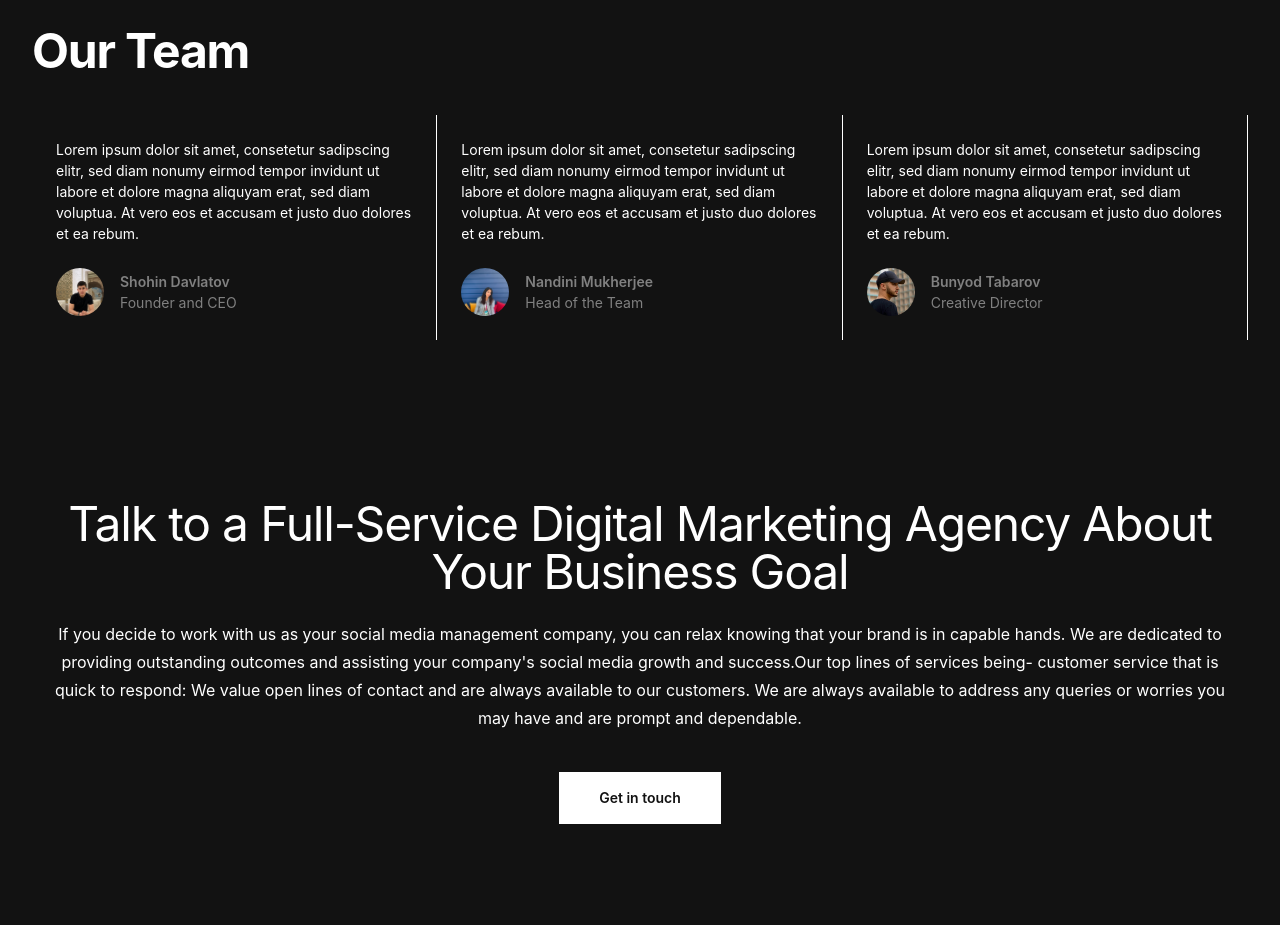
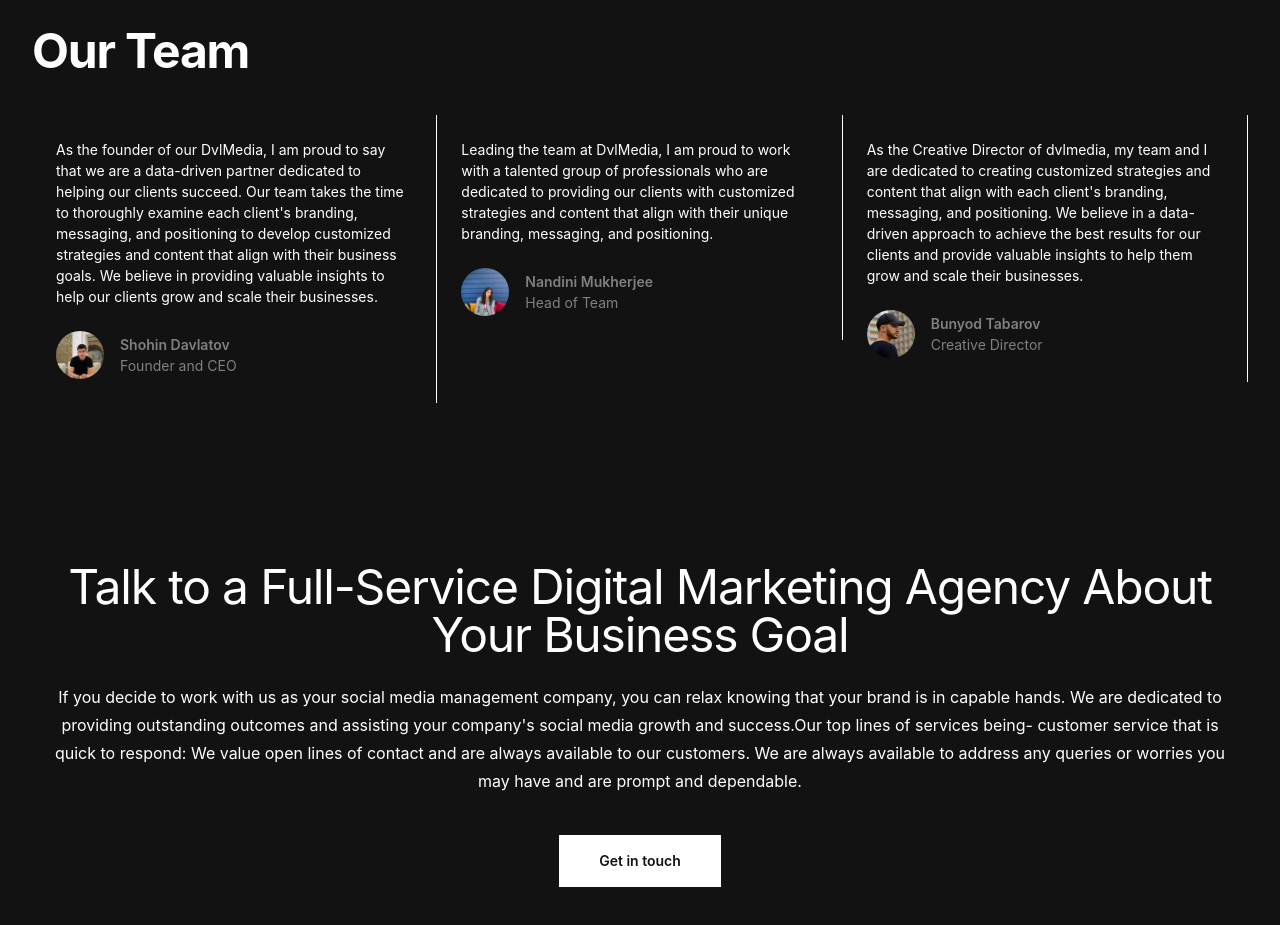
Before and after one commit to IdiFavour/stage, a Next.js app: page / in a window 1280 px wide. Shown: the part 3240-4165 px from the top of the page. Built offline with nearby package versions, Linux system fonts and the light colour scheme.

Commit message:
[changes] team details

```diff
--- a/components/Homepage/Team.tsx
+++ b/components/Homepage/Team.tsx
@@ -31,10 +31,13 @@ export default function Team() {
             >
               <Stack>
                 <Text color={"white"} fontSize={"sm"}>
-                  Lorem ipsum dolor sit amet, consetetur sadipscing elitr, sed
-                  diam nonumy eirmod tempor invidunt ut labore et dolore magna
-                  aliquyam erat, sed diam voluptua. At vero eos et accusam et
-                  justo duo dolores et ea rebum.
+                  As the founder of our DvlMedia, I am proud to say that we are
+                  a data-driven partner dedicated to helping our clients
+                  succeed. Our team takes the time to thoroughly examine each
+                  client's branding, messaging, and positioning to develop
+                  customized strategies and content that align with their
+                  business goals. We believe in providing valuable insights to
+                  help our clients grow and scale their businesses.
                 </Text>
               </Stack>
               <Stack mt={6} direction={"row"} spacing={4} align={"center"}>
@@ -58,10 +61,10 @@ export default function Team() {
             >
               <Stack>
                 <Text color={"white"} fontSize={"sm"}>
-                  Lorem ipsum dolor sit amet, consetetur sadipscing elitr, sed
-                  diam nonumy eirmod tempor invidunt ut labore et dolore magna
-                  aliquyam erat, sed diam voluptua. At vero eos et accusam et
-                  justo duo dolores et ea rebum.
+                  Leading the team at DvlMedia, I am proud to work with a
+                  talented group of professionals who are dedicated to providing
+                  our clients with customized strategies and content that align
+                  with their unique branding, messaging, and positioning.
                 </Text>
               </Stack>
               <Stack mt={6} direction={"row"} spacing={4} align={"center"}>
@@ -70,7 +73,7 @@ export default function Team() {
                   <Text fontWeight={600} color={"gray"}>
                     Nandini Mukherjee
                   </Text>
-                  <Text color={"gray"}>Head of the Team</Text>
+                  <Text color={"gray"}>Head of Team</Text>
                 </Stack>
               </Stack>
             </Box>
@@ -85,10 +88,12 @@ export default function Team() {
             >
               <Stack>
                 <Text color={"white"} fontSize={"sm"}>
-                  Lorem ipsum dolor sit amet, consetetur sadipscing elitr, sed
-                  diam nonumy eirmod tempor invidunt ut labore et dolore magna
-                  aliquyam erat, sed diam voluptua. At vero eos et accusam et
-                  justo duo dolores et ea rebum.
+                  As the Creative Director of dvlmedia, my team and I are
+                  dedicated to creating customized strategies and content that
+                  align with each client's branding, messaging, and positioning.
+                  We believe in a data-driven approach to achieve the best
+                  results for our clients and provide valuable insights to help
+                  them grow and scale their businesses.
                 </Text>
               </Stack>
               <Stack mt={6} direction={"row"} spacing={4} align={"center"}>
```
